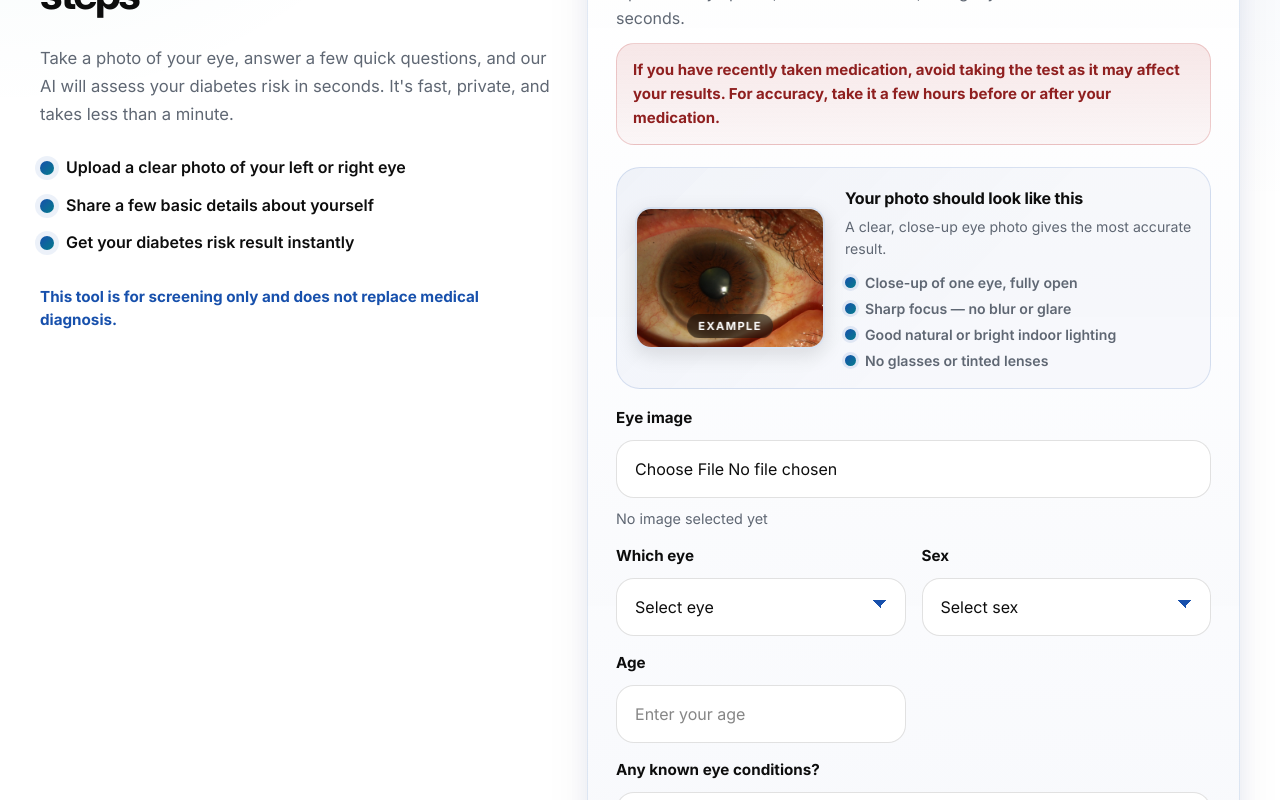
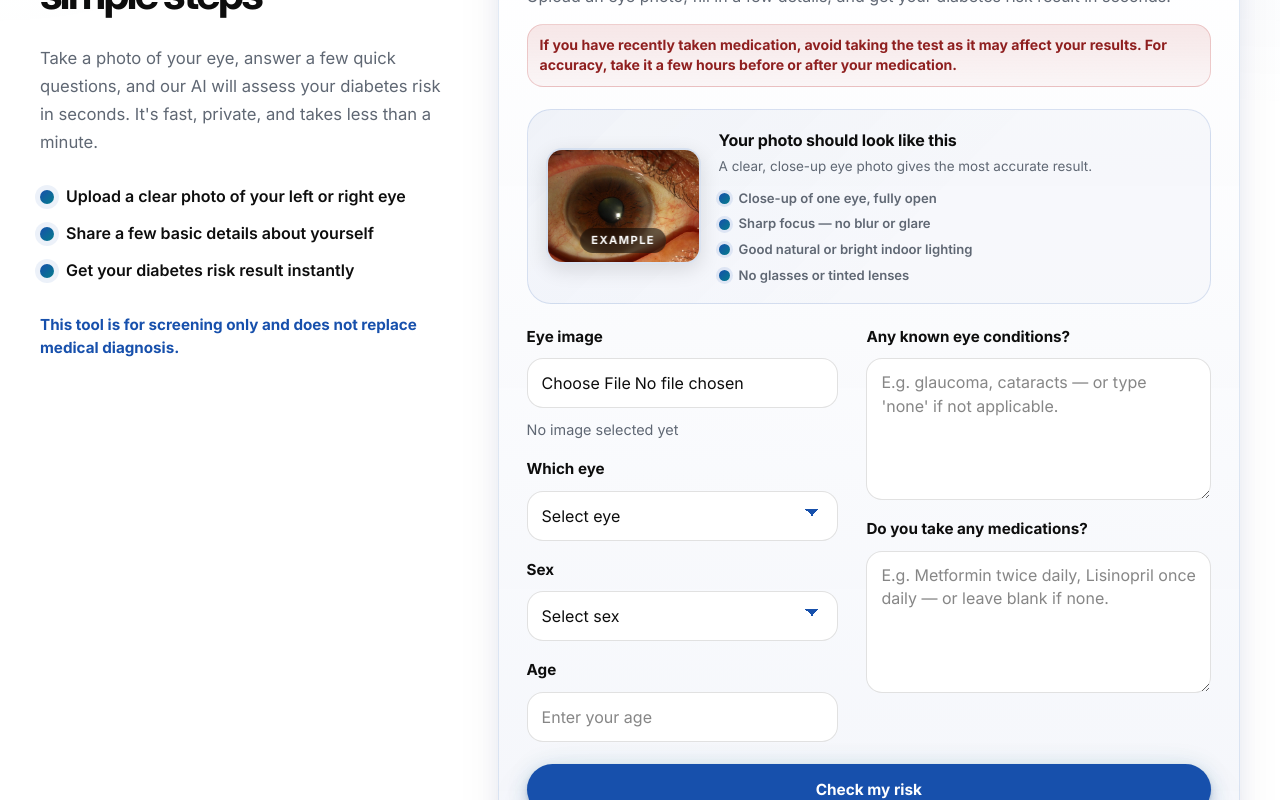
Before and after one commit to AnNik79/diabetes-website-26, a Next.js app: page /try-now in a window 1280 px wide. Shown: the part 420-1220 px from the top of the page. Built offline with nearby package versions, Linux system fonts and the light colour scheme; a web font is replaced by a local one.

Commit message:
Move the textboxes

```diff
--- a/app/globals.css
+++ b/app/globals.css
@@ -372,10 +372,10 @@ summary::-webkit-details-marker {
 
 .hero-demo-card {
   display: grid;
-  gap: 22px;
-  padding: 28px;
+  gap: clamp(16px, 2.5vw, 22px);
+  padding: clamp(18px, 4vw, 28px);
   border: 1px solid rgba(23, 80, 172, 0.12);
-  border-radius: 30px;
+  border-radius: clamp(22px, 4vw, 30px);
   background:
     linear-gradient(180deg, rgba(255, 255, 255, 0.98), rgba(244, 246, 251, 0.96)),
     radial-gradient(circle at top left, rgba(5, 124, 139, 0.08), transparent 30%);
@@ -386,7 +386,7 @@ summary::-webkit-details-marker {
 
 .hero-demo-header {
   display: grid;
-  gap: 10px;
+  gap: clamp(8px, 1.5vw, 12px);
 }
 
 .hero-demo-kicker {
@@ -416,24 +416,40 @@ summary::-webkit-details-marker {
 .hero-demo-disclaimer {
   margin: 2px 0 0;
   border: 1px solid rgba(191, 59, 59, 0.22);
-  border-radius: 18px;
-  padding: 14px 16px;
+  border-radius: 16px;
+  padding: 10px 12px;
   background: linear-gradient(180deg, rgba(191, 59, 59, 0.12), rgba(191, 59, 59, 0.04));
   color: #8f1f1f;
-  font-size: 0.94rem;
+  font-size: 0.88rem;
   font-weight: 700;
-  line-height: 1.6;
+  line-height: 1.45;
 }
 
 .hero-demo-form {
   display: grid;
-  gap: 18px;
+  gap: clamp(16px, 2.5vw, 22px);
 }
 
 .hero-demo-form-grid {
   display: grid;
-  grid-template-columns: repeat(2, minmax(0, 1fr));
-  gap: 16px;
+  grid-template-columns: minmax(0, 0.95fr) minmax(0, 1.05fr);
+  gap: clamp(16px, 2.8vw, 26px) clamp(16px, 3vw, 28px);
+  align-items: start;
+}
+
+.hero-demo-field-column {
+  display: grid;
+  gap: clamp(14px, 2.2vw, 18px);
+  min-width: 0;
+}
+
+.hero-demo-form .form-field {
+  gap: clamp(8px, 1.2vw, 10px);
+}
+
+.hero-demo-form .form-field textarea {
+  min-height: clamp(100px, 16vh, 152px);
+  line-height: 1.45;
 }
 
 .form-field--full {
@@ -441,21 +457,26 @@ summary::-webkit-details-marker {
 }
 
 .hero-demo-upload {
-  gap: 12px;
+  gap: 8px;
 }
 
 .hero-demo-file-input {
   width: 100%;
   border: 1px dashed rgba(23, 80, 172, 0.24);
-  border-radius: 18px;
-  padding: 18px;
+  border-radius: 16px;
+  padding: 12px 14px;
   background: rgba(255, 255, 255, 0.9);
   color: var(--site-ink);
 }
 
 .hero-demo-file-name {
+  display: block;
+  margin-top: 2px;
   color: var(--site-muted);
   font-size: 0.9rem;
+  line-height: 1.35;
+  overflow-wrap: anywhere;
+  word-break: break-word;
 }
 
 .hero-stack,
@@ -609,8 +630,8 @@ summary::-webkit-details-marker {
 
 .try-now-page-grid {
   display: grid;
-  grid-template-columns: minmax(0, 0.88fr) minmax(0, 1.12fr);
-  gap: 34px;
+  grid-template-columns: minmax(280px, 0.72fr) minmax(0, 1.28fr);
+  gap: clamp(22px, 4vw, 40px);
   align-items: start;
 }
 
@@ -1027,7 +1048,7 @@ summary::-webkit-details-marker {
 
 .form-field {
   display: grid;
-  gap: 10px;
+  gap: 7px;
 }
 
 .form-field span {
@@ -1047,8 +1068,8 @@ summary::-webkit-details-marker {
 .form-field textarea {
   width: 100%;
   border: 1px solid rgba(13, 13, 13, 0.12);
-  border-radius: 18px;
-  padding: 16px 18px;
+  border-radius: 16px;
+  padding: 12px 14px;
   outline: none;
   background: #fff;
   color: var(--site-ink);
@@ -1074,7 +1095,7 @@ summary::-webkit-details-marker {
 }
 
 .form-field textarea {
-  min-height: 160px;
+  min-height: 82px;
   resize: vertical;
 }
 
@@ -1082,7 +1103,7 @@ summary::-webkit-details-marker {
   width: 100%;
   border: 0;
   border-radius: 999px;
-  padding: 16px 20px;
+  padding: 14px 20px;
   background: var(--site-primary);
   color: #fff;
   box-shadow:
@@ -1118,6 +1139,7 @@ summary::-webkit-details-marker {
 
 .try-now-status {
   margin: 0;
+  padding-top: 2px;
   color: var(--site-muted);
   font-size: 0.95rem;
   font-weight: 600;
@@ -1149,12 +1171,12 @@ summary::-webkit-details-marker {
 
 .upload-guide {
   display: grid;
-  grid-template-columns: 190px 1fr;
-  gap: 20px;
+  grid-template-columns: minmax(0, 155px) minmax(0, 1fr);
+  gap: clamp(12px, 2.5vw, 18px);
   align-items: center;
-  padding: 18px;
+  padding: clamp(12px, 2.5vw, 18px);
   border: 1.5px solid rgba(23, 80, 172, 0.14);
-  border-radius: 24px;
+  border-radius: clamp(18px, 3vw, 24px);
   background:
     linear-gradient(135deg, rgba(23, 80, 172, 0.03) 0%, transparent 60%),
     rgba(244, 246, 251, 0.6);
@@ -1195,7 +1217,7 @@ summary::-webkit-details-marker {
 
 .upload-guide-text {
   display: grid;
-  gap: 6px;
+  gap: 4px;
 }
 
 .upload-guide-heading {
@@ -1208,24 +1230,24 @@ summary::-webkit-details-marker {
 
 .upload-guide-sub {
   margin: 0;
-  font-size: 0.88rem;
+  font-size: 0.84rem;
   color: var(--site-muted);
   line-height: 1.5;
 }
 
 .upload-guide-tips {
-  margin: 8px 0 0;
+  margin: clamp(6px, 1.2vw, 10px) 0 0;
   padding: 0;
   list-style: none;
   display: grid;
-  gap: 7px;
+  gap: clamp(6px, 1.2vw, 8px);
 }
 
 .upload-guide-tip {
   display: flex;
   align-items: center;
   gap: 9px;
-  font-size: 0.88rem;
+  font-size: 0.82rem;
   font-weight: 600;
   color: var(--site-muted);
   line-height: 1.35;
@@ -1408,6 +1430,13 @@ summary::-webkit-details-marker {
   }
 }
 
+@media (max-width: 920px) {
+  .hero-demo-form-grid {
+    grid-template-columns: 1fr;
+    gap: clamp(16px, 2.5vw, 22px);
+  }
+}
+
 @media (max-width: 809px) {
   .shell {
     width: min(var(--shell-width), calc(100% - 24px));
@@ -1473,13 +1502,9 @@ summary::-webkit-details-marker {
     grid-template-columns: 1fr;
   }
 
-  .hero-demo-form-grid {
-    grid-template-columns: 1fr;
-  }
-
   .upload-guide {
-    grid-template-columns: 140px 1fr;
-    gap: 14px;
+    grid-template-columns: minmax(0, 140px) minmax(0, 1fr);
+    gap: clamp(12px, 2.5vw, 16px);
   }
 
   .about-card-grid,
@@ -1558,15 +1583,22 @@ summary::-webkit-details-marker {
   }
 }
 
-@media (max-width: 480px) {
+@media (max-width: 680px) {
   .upload-guide {
     grid-template-columns: 1fr;
+    justify-items: stretch;
   }
 
   .upload-guide-image-wrap {
-    max-width: 260px;
-    margin: 0 auto;
+    max-width: min(280px, 100%);
+    margin-inline: auto;
     width: 100%;
+  }
+
+  .upload-guide-text {
+    width: 100%;
+    max-width: 480px;
+    margin-inline: auto;
   }
 }
 
--- a/components/hero-try-now.tsx
+++ b/components/hero-try-now.tsx
@@ -171,10 +171,11 @@ export function TryNowForm() {
     setMessage("Analyzing your eye photo. This may take up to 60 seconds.");
     setPredictionResult(null);
 
-    const meds = values.medications.trim();
-    const combined = meds
-      ? `${values.eye_disorders}. Medications: ${meds}`
-      : values.eye_disorders;
+    const details = [
+      values.eye_disorders.trim(),
+      values.medications.trim() ? `Medications: ${values.medications.trim()}` : "",
+    ].filter(Boolean);
+    const combined = details.length > 0 ? details.join(". ") : "none";
     formData.set("eye_disorders", combined);
     formData.delete("medications");
 
@@ -257,7 +258,8 @@ export function TryNowForm() {
         </div>
 
         <div className="hero-demo-form-grid">
-          <label className="form-field form-field--full hero-demo-upload" htmlFor={fileInputId}>
+          <div className="hero-demo-field-column">
+            <label className="form-field hero-demo-upload" htmlFor={fileInputId}>
               <span>Eye image</span>
               <input
                 accept="image/*"
@@ -303,29 +305,32 @@ export function TryNowForm() {
                 value={values.age}
               />
             </label>
+          </div>
 
-          <label className="form-field form-field--full">
+          <div className="hero-demo-field-column">
+            <label className="form-field">
               <span>Any known eye conditions?</span>
               <textarea
                 name="eye_disorders"
                 onChange={handleFieldChange}
                 placeholder="E.g. glaucoma, cataracts — or type 'none' if not applicable."
-              rows={3}
+                rows={5}
                 value={values.eye_disorders}
               />
             </label>
 
-          <label className="form-field form-field--full">
+            <label className="form-field">
               <span>Do you take any medications?</span>
-            <p className="form-field-hint">If so, list them and how often you take them.</p>
               <textarea
                 name="medications"
                 onChange={handleFieldChange}
                 placeholder="E.g. Metformin twice daily, Lisinopril once daily — or leave blank if none."
-              rows={3}
+                rows={5}
                 value={values.medications}
               />
             </label>
+          </div>
+
         </div>
 
         <button className="form-submit-button" disabled={submitState === "submitting"} type="submit">
```
Lines whose indentation alone changed are shown as unchanged.
